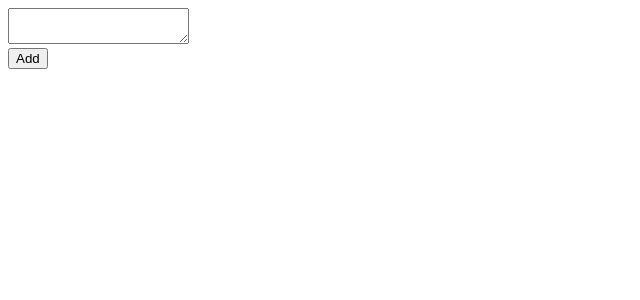
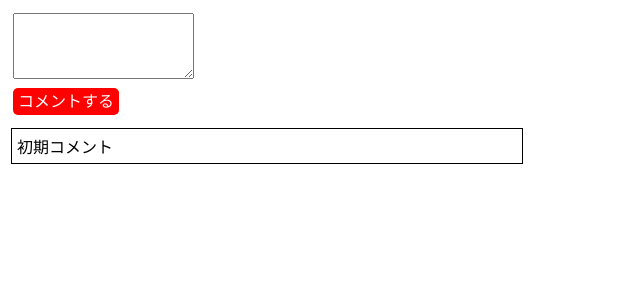
Before and after one commit to TKFM21/react-exercise, a React (Create React App) app: page / in a window 1280 px wide. Shown: the top 300 px of the page, without its empty margins (0-640 px from the left). Built offline with nearby package versions, Linux system fonts and the light colour scheme.

Commit message:
js exercise for react 6 complete

```diff
--- a/src/components/App.css
+++ /dev/null
@@ -1,4 +0,0 @@
-.App {
-    padding: 20px;
-    background-color: #fff;
-}
--- a/src/components/App.js
+++ b/src/components/App.js
@@ -1,34 +1,29 @@
 import React from 'react';
-import './App.css';
 import Form from './Form/Form';
-// import Button from '../Button/Button';
+import CommentList from './CommentList/CommentList';
 
 class App extends React.Component {
   constructor(props) {
     super(props);
     this.state = {
-      comments: [],
+      comments: ['初期コメント'],
     };
 
-    this.onClickHandler = this.onClickHandler.bind(this);
+    this.addComment = this.addComment.bind(this);
   }
 
-  onClickHandler(comment) {
+  addComment(data) {
     const comments = this.state.comments.slice();
     this.setState({
-      comments: comments.concat(comment),
+      comments: comments.concat(data),
     });
   }
 
   render() {
     return (
       <div>
-        <Form onClickHandler={(comment) => this.onClickHandler(comment)} />
-        {/* <Button
-          onClickHandler={this.onClickHandler}
-        >
-          Input!
-        </Button> */}
+        <Form onSubmit={(data) => this.addComment(data)}></Form>
+        <CommentList comments={this.state.comments}></CommentList>
       </div>
     );
   }
--- a/src/components/Button/Button.css
+++ b/src/components/Button/Button.css
@@ -0,0 +1,12 @@
+span {
+    margin: 5px;
+    padding: 5px;
+    background-color: #ff0000;
+    color: #ffffff;
+    border-radius: 5px;
+}
+
+span:hover {
+    background-color: #bb2222;
+    cursor: pointer;
+}
--- a/src/components/Button/Button.jsx
+++ b/src/components/Button/Button.jsx
@@ -2,19 +2,10 @@ import React from 'react';
 import './Button.css';
 
 class Button extends React.Component {
-    // constructor(props) {
-    //     super(props);
-    // }
-
     render() {
         return (
             <div>
-                <span
-                    className="button"
-                    onClick={() => this.props.onClickHandler()}
-                >
-                    {this.props.children}
-                </span>
+                <span onClick={this.props.onClickHandler}>{this.props.children}</span>
             </div>
         );
     }
--- a/src/components/CommentList/CommentList.css
+++ b/src/components/CommentList/CommentList.css
@@ -0,0 +1,16 @@
+ul {
+    padding: 0;
+}
+
+li {
+    padding: 5px;
+    margin: 3px;
+    width: 500px;
+    height: auto;
+    list-style: none;
+    border: 1px #000000 solid;
+}
+
+li:hover {
+    background-color: #00bfff;
+}
--- a/src/components/CommentList/CommentList.jsx
+++ b/src/components/CommentList/CommentList.jsx
@@ -0,0 +1,30 @@
+import React from 'react';
+import './CommentList.css';
+
+class CommentList extends React.Component {
+    constructor(props) {
+        super(props);
+
+        this.commentsRender = this.commentsRender.bind(this);
+    }
+
+    commentsRender(comments) {
+        return comments.map((comment, index) => {
+            return (
+                <li key={index}>
+                    {comment}
+                </li>
+            );
+        });
+    }
+
+    render() {
+        return (
+            <ul>
+                {this.commentsRender(this.props.comments)}
+            </ul>
+        );
+    }
+}
+
+export default CommentList;
--- a/src/components/Form/Form.css
+++ b/src/components/Form/Form.css
@@ -0,0 +1,4 @@
+textarea {
+    margin: 5px;
+    height: 60px;
+}
--- a/src/components/Form/Form.jsx
+++ b/src/components/Form/Form.jsx
@@ -1,46 +1,45 @@
 import React from 'react';
+import Button from '../Button/Button';
+import './Form.css';
 
 class Form extends React.Component {
     constructor(props) {
         super(props);
         this.state = {
-            comment: '',
+            body: '',
         };
 
         this.handleChange = this.handleChange.bind(this);
-        this.handleSubmit = this.handleSubmit.bind(this);
+        this.sendBodyToParent = this.sendBodyToParent.bind(this);
+    }
+
+    sendBodyToParent() {
+        const trimBody = this.state.body.trim();
+        if (!trimBody) {
+            alert('何も入力されていません');
+            return;
+        }
+        this.props.onSubmit(trimBody);
+        this.setState({
+            body: '',
+        });
     }
 
     handleChange(event) {
-        const field = event.target.name;
-        const value = event.target.value;
         this.setState({
-            [field]: value
-        });
-    }
-
-    handleSubmit(event) {
-        event.preventDefault();
-        this.props.onClickHandler(this.state.comment);
-        this.setState({
-            comment: '',
+            body: event.target.value,
         });
     }
 
     render() {
         return (
-            <form onSubmit={this.handleSubmit}>
+            <div>
                 <label>
-                    <textarea
-                        type="text"
-                        name="comment"
-                        value={this.state.comment}
-                        onChange={this.handleChange}
-                    />
+                    <textarea onChange={this.handleChange} value={this.state.body}></textarea>
                 </label>
-                <br/>
-                <input type="submit" value="Add"></input>
-            </form>
+                <br />
+                <Button onClickHandler={this.sendBodyToParent}>コメントする</Button>
+            </div>
         );
     }
 }
```
Also changed, not shown: 1 other file (tests, documents, lock files or other folders).
